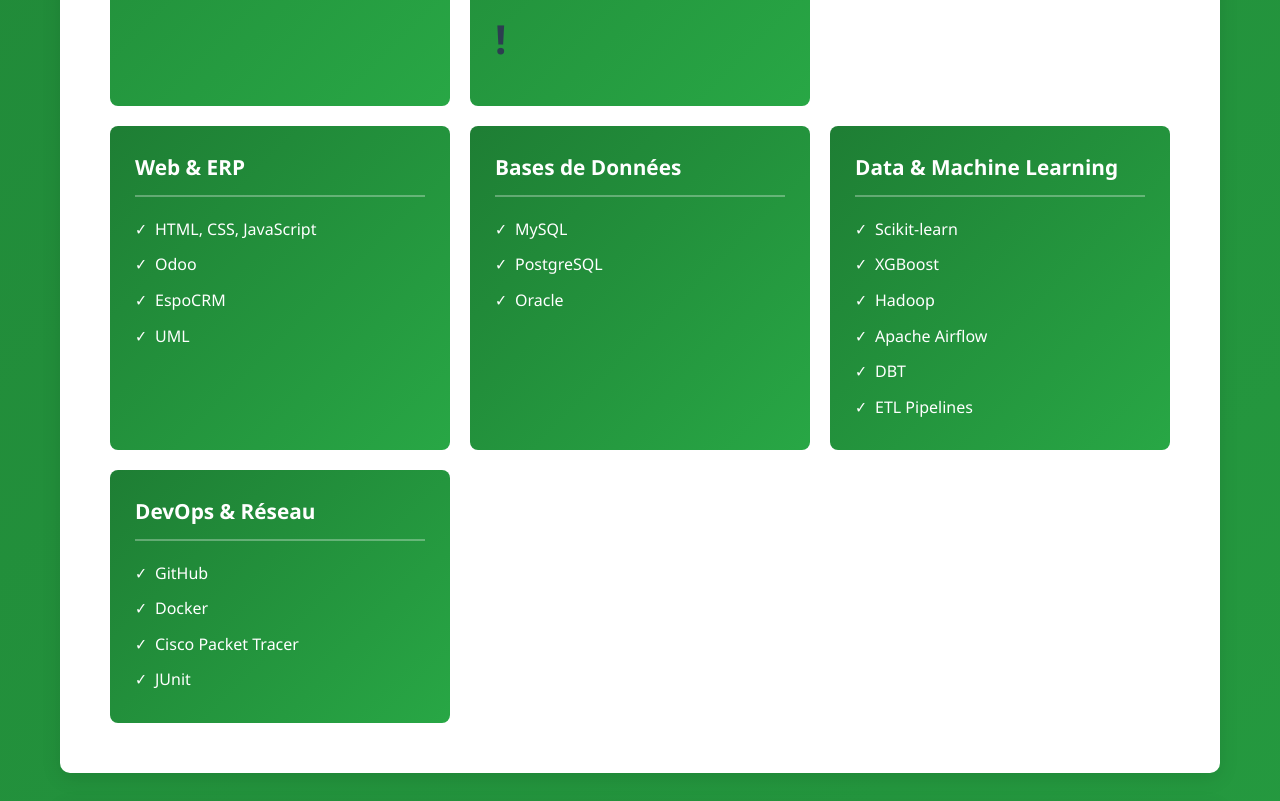
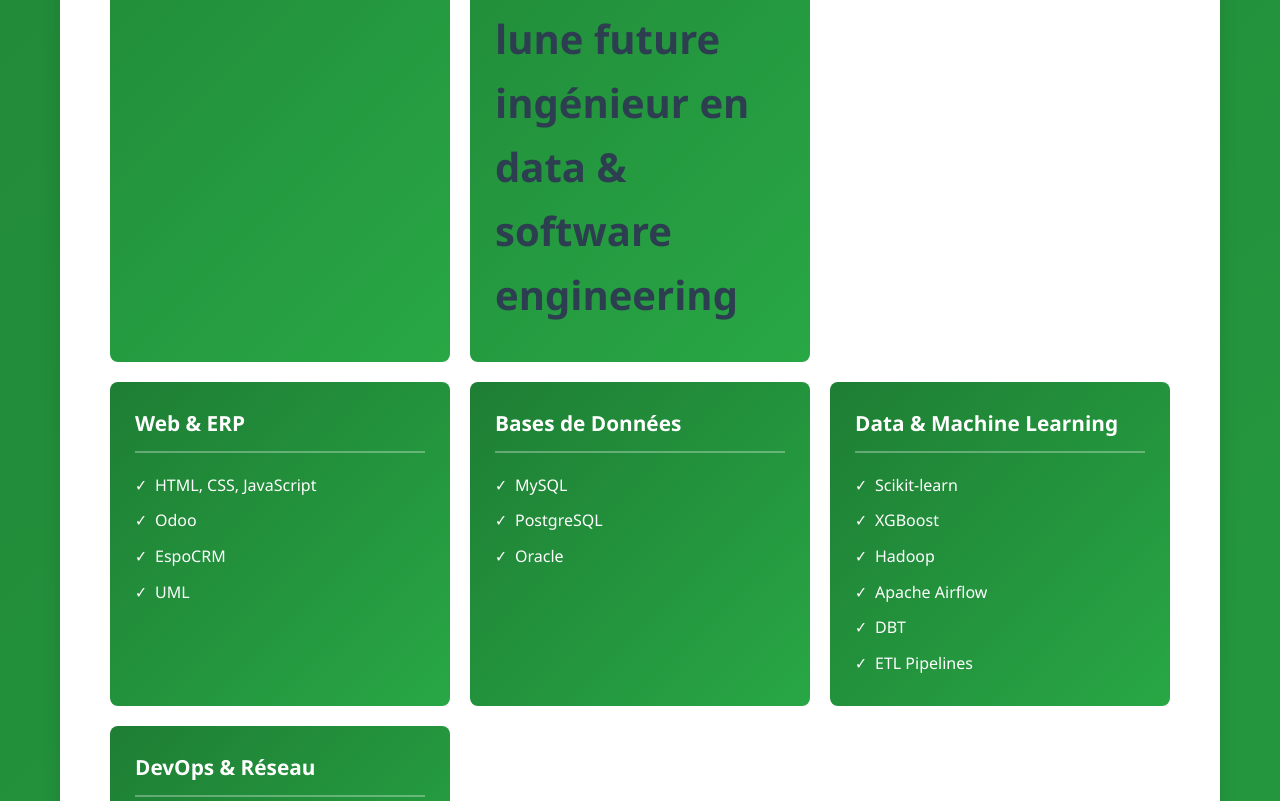
Before and after one commit to Amal-Elbahari/Portfolio, a plain HTML site: page index.html in a window 1280 px wide. Shown: the part 2136-2937 px from the top of the page. Drawn offline with Linux system fonts and the light colour scheme.

Commit message:
commit aprés distant

```diff
--- a/index.html
+++ b/index.html
@@ -450,7 +450,7 @@
                         <li>Api</li>
                     </ul>
                     <h1>!amalelbahari</h1>
-                    <h1>!</h1>
+                    <h1>lune future ingénieur en data & software engineering</h1>
 
                 </div>
                 <div class="study">
```
